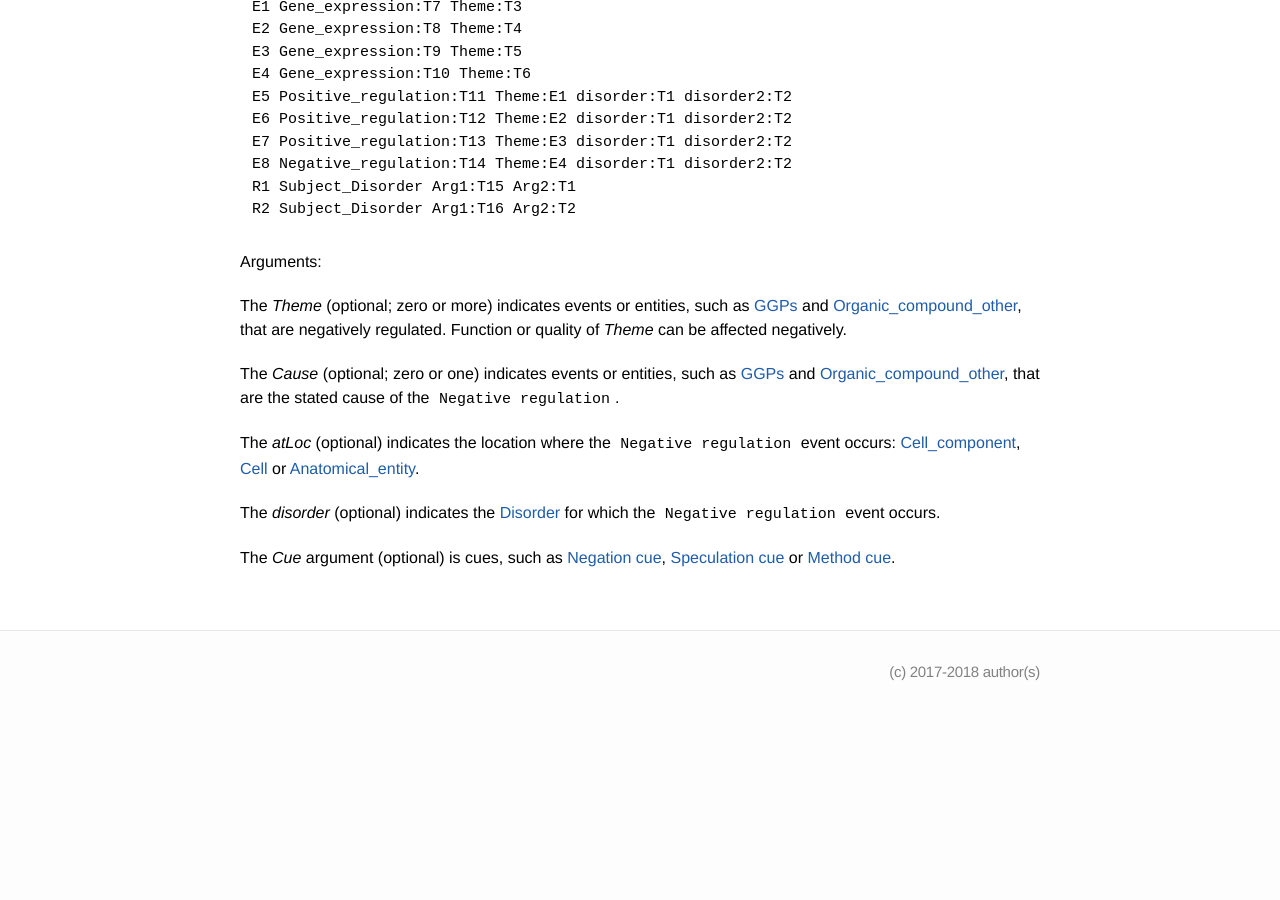
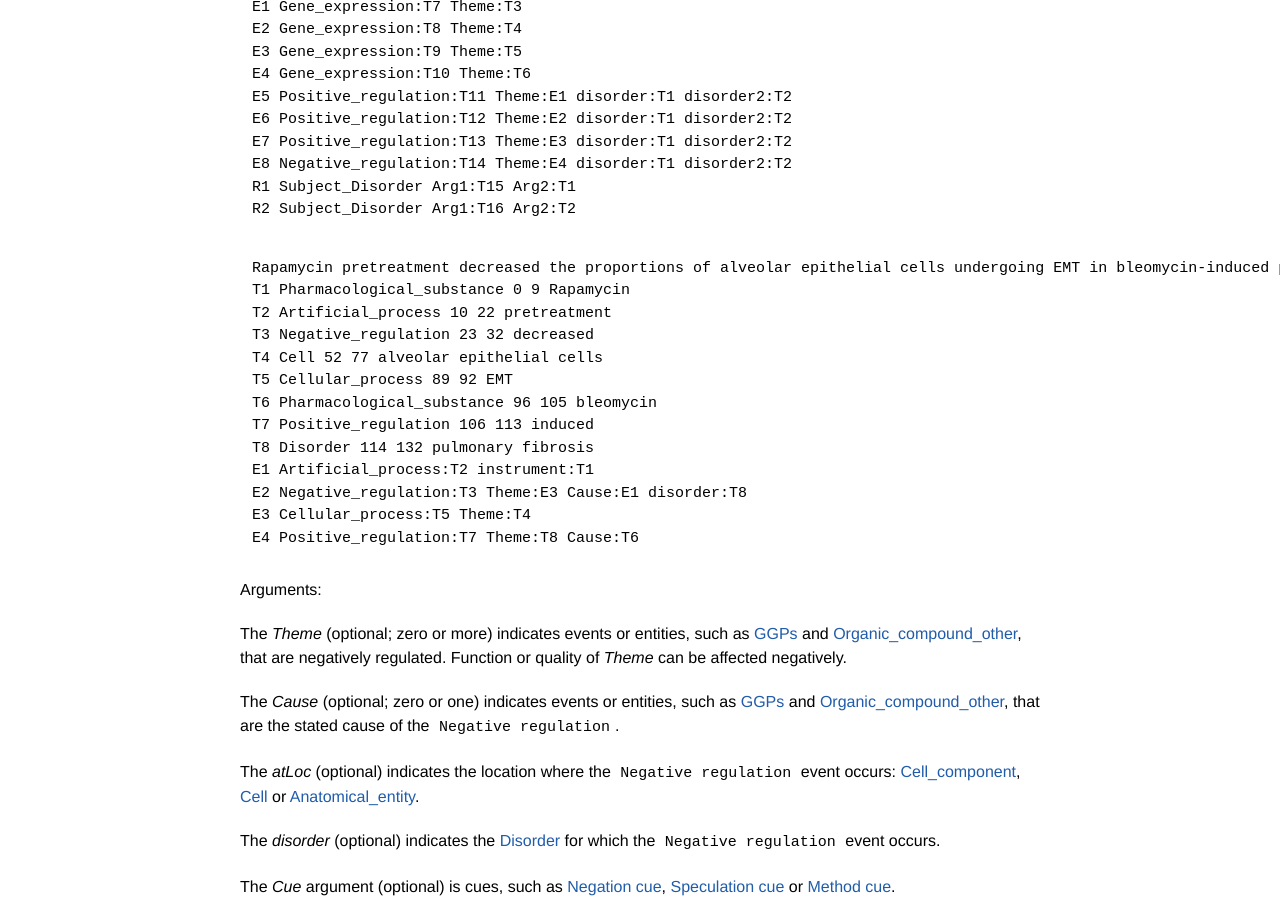
Before and after one commit to ezcatdb/molbiol_lung_corpus-guidelines, a Jekyll site: the page built from _event/Negative_regulation.md, in a window 1280 px wide and 900 px high, scrolled down 2665 px. Built offline with Jekyll 4.4.1, drawn with Linux system fonts in a browser that asks for light colours; before the commit the page ends 3379 px from its top, so only the background shows below that.

Commit message:
sample sentence included in _event/Negative_regulation.md

```diff
--- a/_event/Negative_regulation.md
+++ b/_event/Negative_regulation.md
@@ -130,6 +130,21 @@ E8 Negative_regulation:T14 Theme:E4 disorder:T1 disorder2:T2
 R1 Subject_Disorder Arg1:T15 Arg2:T1
 R2 Subject_Disorder Arg1:T16 Arg2:T2
 ~~~
+~~~ ann
+Rapamycin pretreatment decreased the proportions of alveolar epithelial cells undergoing EMT in bleomycin-induced pulmonary fibrosis.
+T1 Pharmacological_substance 0 9 Rapamycin
+T2 Artificial_process 10 22 pretreatment
+T3 Negative_regulation 23 32 decreased
+T4 Cell 52 77 alveolar epithelial cells
+T5 Cellular_process 89 92 EMT
+T6 Pharmacological_substance 96 105 bleomycin
+T7 Positive_regulation 106 113 induced
+T8 Disorder 114 132 pulmonary fibrosis
+E1 Artificial_process:T2 instrument:T1
+E2 Negative_regulation:T3 Theme:E3 Cause:E1 disorder:T8
+E3 Cellular_process:T5 Theme:T4
+E4 Positive_regulation:T7 Theme:T8 Cause:T6
+~~~
 
 Arguments:
 
```
